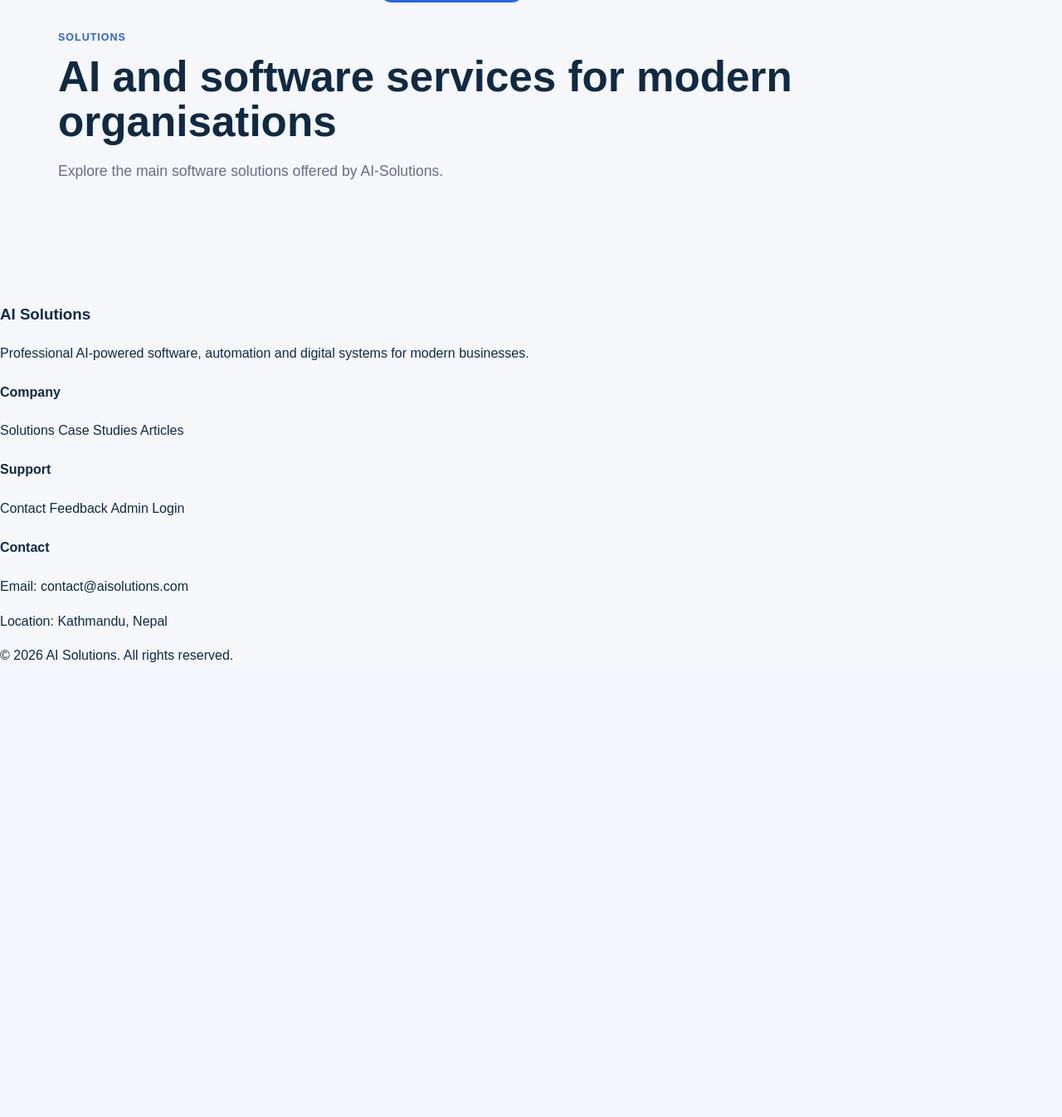
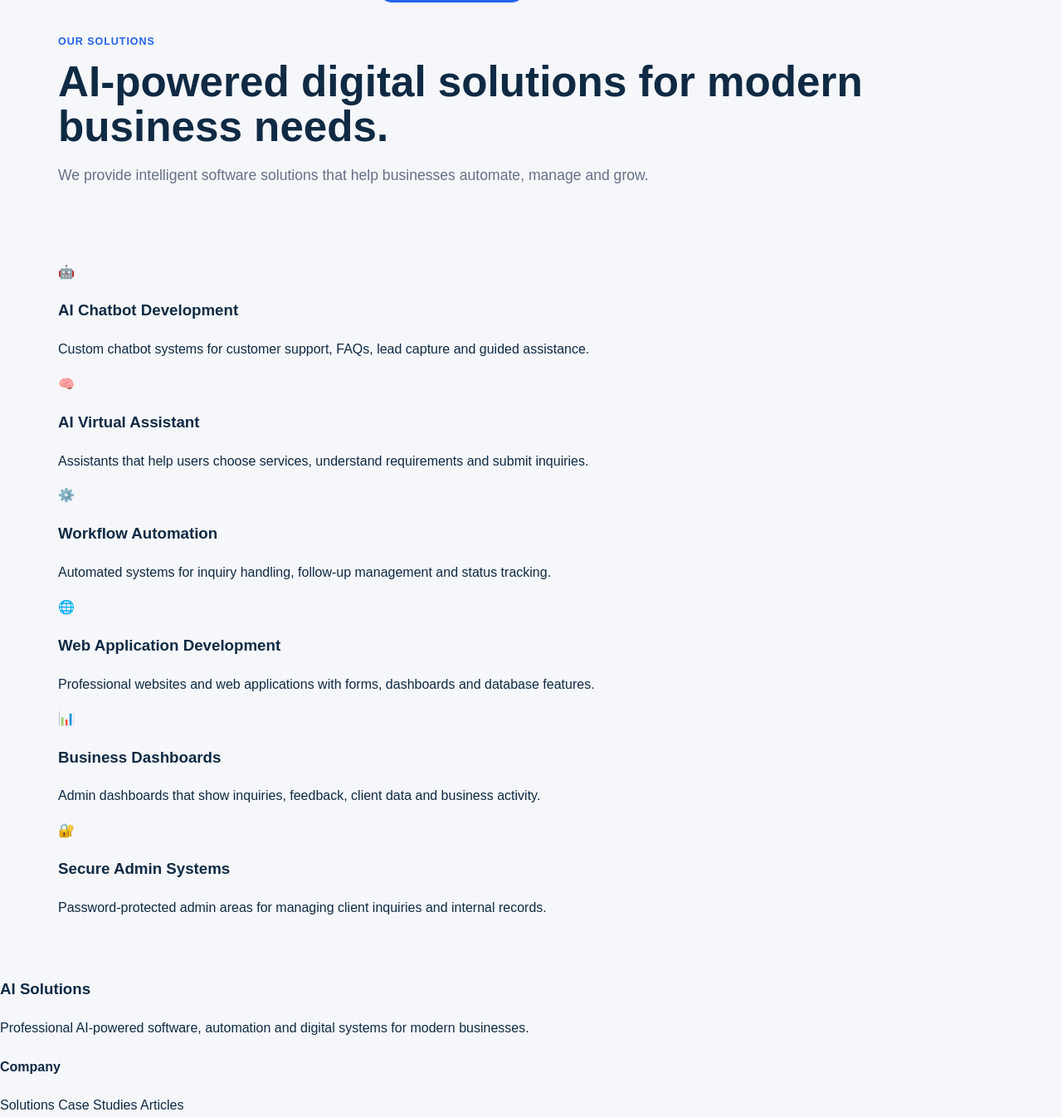
Before and after one commit to sakar747/ai-solutions-website, a Django app: template website/templates/website/solutions.html in a window 1280 px wide. Shown: the part 52-1398 px from the top of the page at 83% size. Before the commit the page ends 850 px from the top, so only its background shows below. Run offline with Django 5.2, Linux system fonts and the light colour scheme; the template is opened without the code that fills it, so the values that code supplies are empty.

Commit message:
Update solutions.html

```diff
--- a/website/templates/website/solutions.html
+++ b/website/templates/website/solutions.html
@@ -1,18 +1,53 @@
-{% extends 'website/base.html' %}
-{% block title %}Software Solutions | AI-Solutions{% endblock %}
+{% extends 'base.html' %}
+
 {% block content %}
+
 <section class="page-hero">
-  <p class="eyebrow">Solutions</p>
-  <h1>AI and software services for modern organisations</h1>
-  <p>Explore the main software solutions offered by AI-Solutions.</p>
+    <div class="container">
+        <span class="eyebrow">Our Solutions</span>
+        <h1>AI-powered digital solutions for modern business needs.</h1>
+        <p>We provide intelligent software solutions that help businesses automate, manage and grow.</p>
+    </div>
 </section>
-<section class="section grid cards-2">
-  {% for service in services %}
-  <article class="card tall-card">
-    <h2>{{ service.name }}</h2>
-    <p>{{ service.summary }}</p>
-    <p>{{ service.details }}</p>
-  </article>
-  {% endfor %}
+
+<section class="section">
+    <div class="container card-grid">
+        <div class="service-card">
+            <div class="card-icon">🤖</div>
+            <h3>AI Chatbot Development</h3>
+            <p>Custom chatbot systems for customer support, FAQs, lead capture and guided assistance.</p>
+        </div>
+
+        <div class="service-card">
+            <div class="card-icon">🧠</div>
+            <h3>AI Virtual Assistant</h3>
+            <p>Assistants that help users choose services, understand requirements and submit inquiries.</p>
+        </div>
+
+        <div class="service-card">
+            <div class="card-icon">⚙️</div>
+            <h3>Workflow Automation</h3>
+            <p>Automated systems for inquiry handling, follow-up management and status tracking.</p>
+        </div>
+
+        <div class="service-card">
+            <div class="card-icon">🌐</div>
+            <h3>Web Application Development</h3>
+            <p>Professional websites and web applications with forms, dashboards and database features.</p>
+        </div>
+
+        <div class="service-card">
+            <div class="card-icon">📊</div>
+            <h3>Business Dashboards</h3>
+            <p>Admin dashboards that show inquiries, feedback, client data and business activity.</p>
+        </div>
+
+        <div class="service-card">
+            <div class="card-icon">🔐</div>
+            <h3>Secure Admin Systems</h3>
+            <p>Password-protected admin areas for managing client inquiries and internal records.</p>
+        </div>
+    </div>
 </section>
+
 {% endblock %}
```
